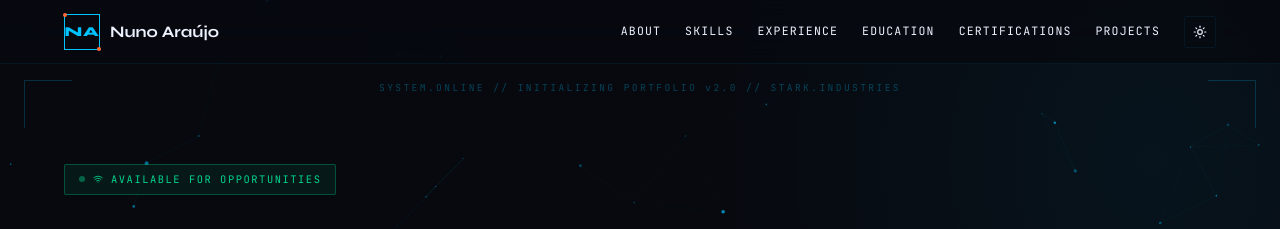
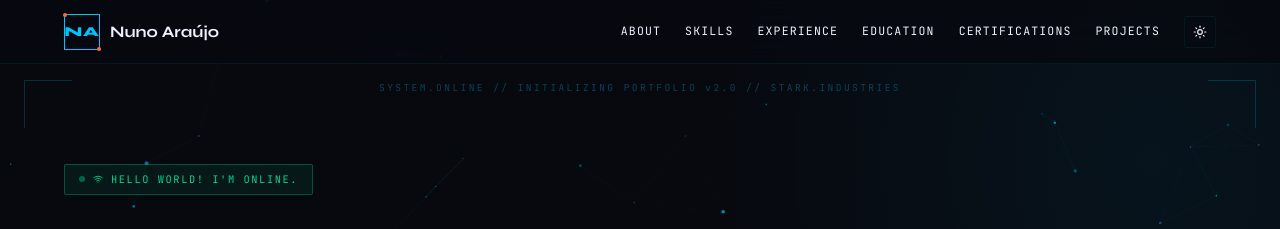
Before and after one commit to SilverX21/araujos-nest-website, a React (Vite) app: page / in a window 1280 px wide. Shown: the top 229 px of the page. Built offline with nearby package versions, Linux system fonts and the light colour scheme.

Commit message:
fix: update text in Hero component to reflect online status

```diff
--- a/src/components/sections/Hero.tsx
+++ b/src/components/sections/Hero.tsx
@@ -257,7 +257,7 @@ export default function Hero() {
                 }}
               />
               <Wifi size={10} />
-              Available for Opportunities
+              Hello World! I'm online.
             </div>
           </motion.div>
 
```
